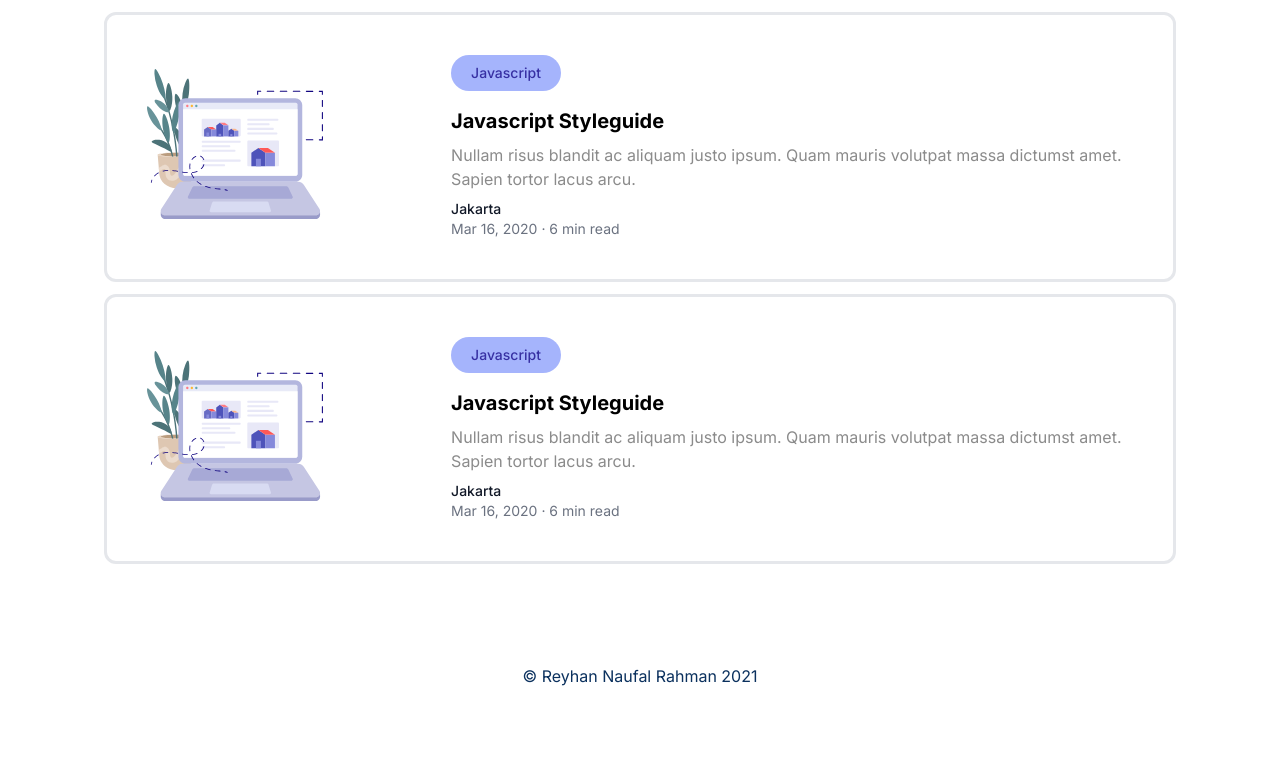
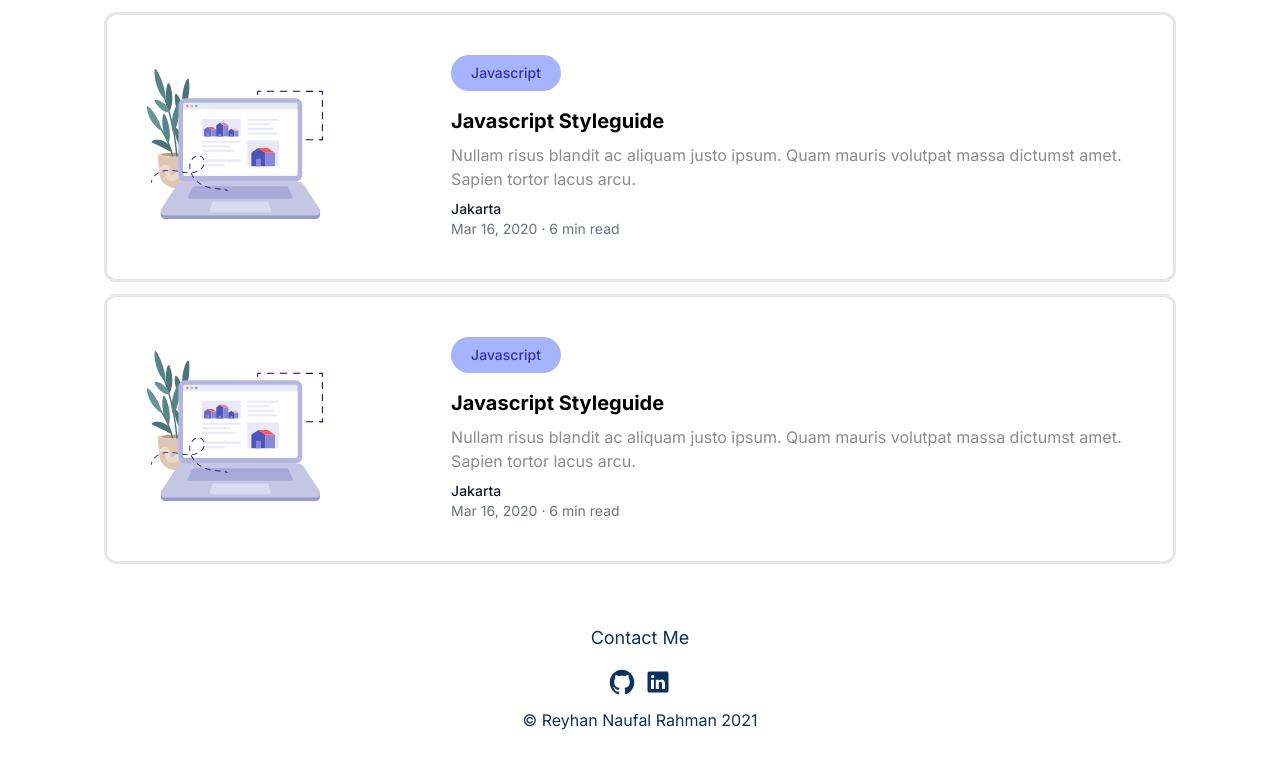
Before and after one commit to reyhannaufal/reyhannaufal.com, a Next.js app: page / in a window 1280 px wide. Shown: the part 1066-1834 px from the top of the page. Built offline with nearby package versions, Linux system fonts and the light colour scheme.

Commit message:
feat: add footer

```diff
--- a/components/Layout/Footer.tsx
+++ b/components/Layout/Footer.tsx
@@ -1,6 +1,36 @@
+import { IoLogoGithub, IoLogoLinkedin } from 'react-icons/io';
+
+const footerLogoSize = 'w-7 h-7';
+
+const footerList = [
+   {
+      id: '1',
+      icon: <IoLogoGithub className={footerLogoSize} />,
+      link: 'https://github.com/reyhannaufal',
+   },
+   {
+      id: '2',
+      icon: <IoLogoLinkedin className={footerLogoSize} />,
+      link: 'https://www.linkedin.com/in/reyhan-naufal/',
+   },
+];
+
 export default function Footer() {
    return (
-      <footer className='py-20 text-center text-primary'>
+      <footer className='flex-col py-10 mx-auto text-center text-primary'>
+         <h2 className='pb-4 text-lg'>Contact Me</h2>
+         <div className='flex flex-row justify-center pb-3 space-x-2'>
+            {footerList.map((item) => (
+               <a
+                  key={item.id}
+                  href={item.link}
+                  rel='noopener noreferrer '
+                  target='_blank'
+               >
+                  {item.icon}
+               </a>
+            ))}
+         </div>
          <p>© Reyhan Naufal Rahman 2021 </p>
       </footer>
    );
--- a/package.json
+++ b/package.json
@@ -22,6 +22,7 @@
     "@types/react": "17.0.17",
     "eslint": "7.32.0",
     "eslint-config-next": "11.1.0",
+    "react-icons": "^4.2.0",
     "typescript": "4.3.5"
   }
 }
```
Also changed, not shown: 1 other file (tests, documents, lock files or other folders).
